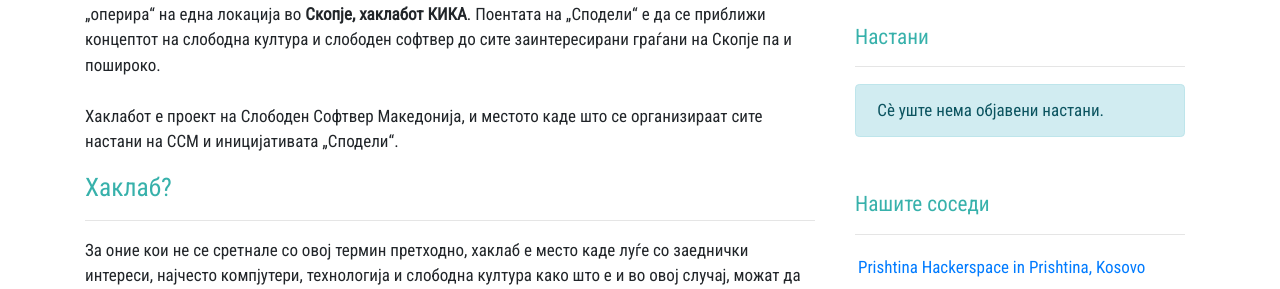
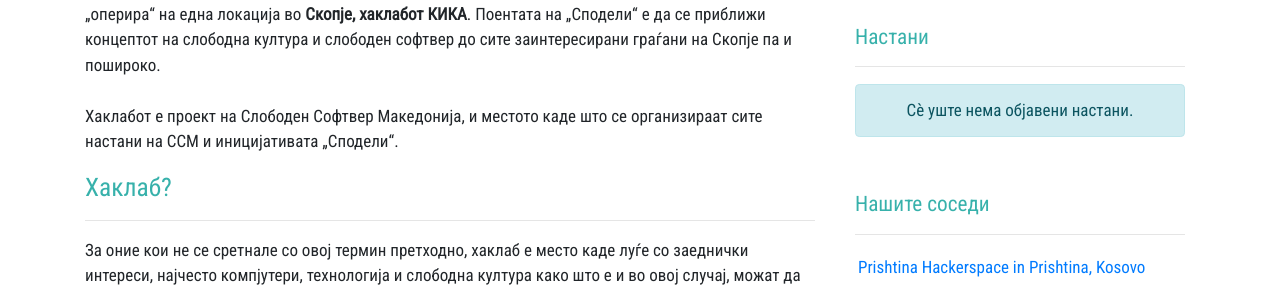
Before and after one commit to skopjehacklab/hackerspace, a Jekyll site: the page built from index.html, in a window 1280 px wide. Shown: the part 350-639 px from the top of the page. Built offline with Jekyll 4.4.1, drawn with Linux system fonts in a browser that asks for light colours; nearby versions of some CDN libraries.

Commit message:
adds text align for alerts

```diff
--- a/assets/css/main.scss
+++ b/assets/css/main.scss
@@ -125,3 +125,7 @@
     object-fit: scale;
     width: 100%;
 }
+
+.alert-info {
+    text-align: center;
+}
```
